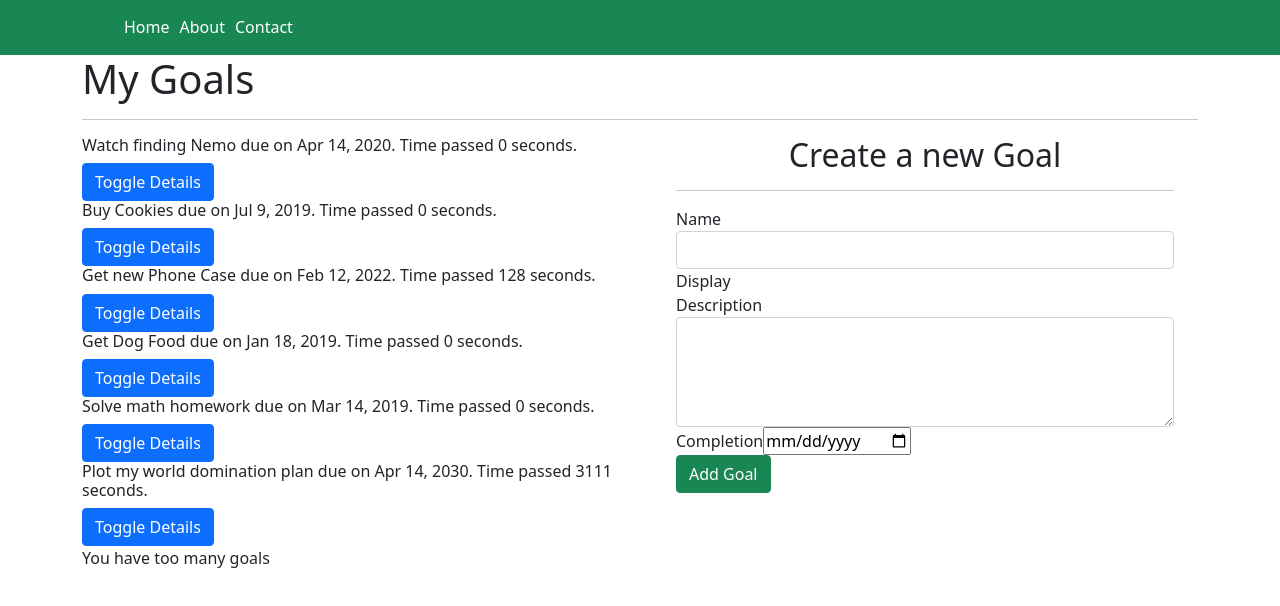
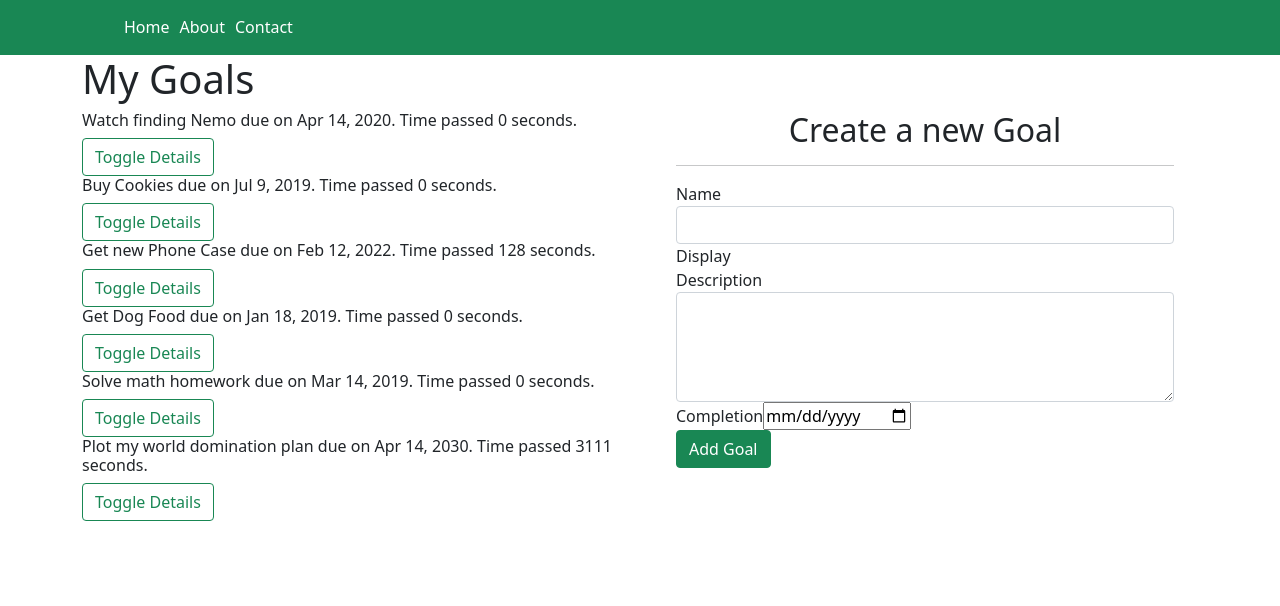
Before and after one commit to Victoria045/goals, an Angular app: page / in a window 1280 px wide. Shown: the top 606 px of the page. Built offline with nearby package versions, Linux system fonts and the light colour scheme.

Commit message:
modify goal component

```diff
--- a/src/app/goal/goal.component.html
+++ b/src/app/goal/goal.component.html
@@ -1,6 +1,6 @@
-<div>
+<div class="goals">
   <h1>My Goals</h1>
-  <hr>
+
   <!-- <ul>
       <li *ngFor='let goal of goals'>
         {{goal.id}}
@@ -14,7 +14,7 @@
       <div *ngFor='let goal of goals;let i = index'>
         <div>
           <h6 id={{i}} appStrikethrough>{{goal.name}} due on {{goal.completeDate | date}}. Time passed {{goal.completeDate | dateCount}} seconds.</h6>
-          <button (click)='toggleDetails(i)' class="btn btn-primary">Toggle Details</button>
+          <button (click)='toggleDetails(i)' class="btn btn-outline-success">Toggle Details</button>
         </div>
 
         <div *ngIf='goal.showDescription'>
@@ -26,7 +26,9 @@
       <app-goal-form (addGoal)="addNewGoal($event)"></app-goal-form>
     </div>
   </div>
-  <p *ngIf='goals.length > 5'>You have too many goals</p>
+  <!-- <p *ngIf='goals.length > 5'>You have too many goals</p> -->
+
+
 
   <!-- <ul>
     <div *ngFor='let goal of goals;let i = index'>
```
